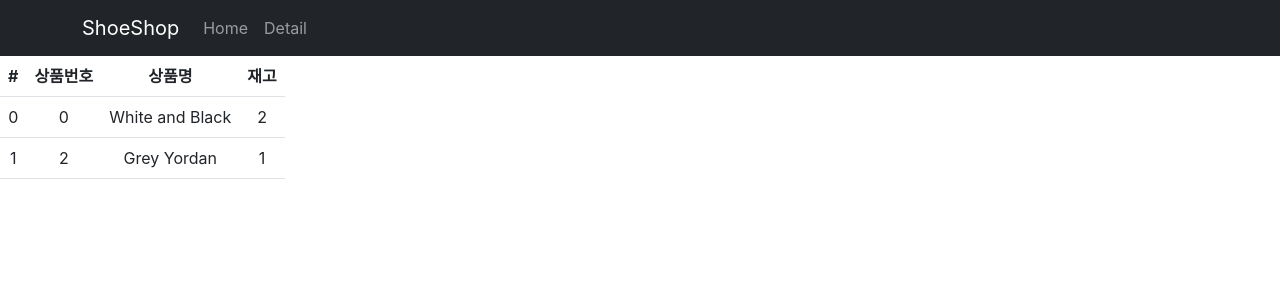
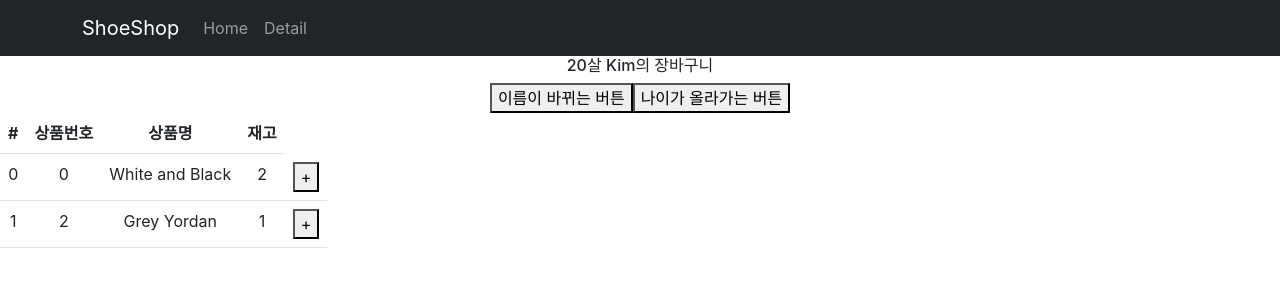
Before and after one commit to heejinssss/React-projects, a React (Create React App) app in the folder shopping/: page /cart in a window 1280 px wide. Shown: the top 300 px of the page. Built offline with nearby package versions, Linux system fonts and the light colour scheme.

Commit message:
Feat: store의 state 바꾸기

```diff
--- a/shopping/src/pages/Cart.js
+++ b/shopping/src/pages/Cart.js
@@ -1,10 +1,13 @@
 import { Table } from 'react-bootstrap';
-import { useSelector } from 'react-redux';
+import { useDispatch, useSelector } from 'react-redux';
+import { changeName, increaseAge } from '../store/userSlice.js';
 
 function Cart() {
 
   let state = useSelector((state)=>{ return state }) // Redux store에서 모든 state 가져옴
   console.log(state);
+  let dispatch = useDispatch(); // store.js로 요청을 보내는 함수
+
 //   // 중괄호와 return은 동시에 생략 가능
 //   let state = useSelector((state)=> state ) // Redux store에서 모든 state 가져옴
 //   console.log(state);
@@ -13,6 +16,9 @@ function Cart() {
 
   return (
     <div>
+    <h6>{state.user.age}살 { state.user.name }의 장바구니</h6>
+    <button onClick={()=>{dispatch(changeName())}}>이름이 바뀌는 버튼</button>
+    <button onClick={()=>{dispatch(increaseAge())}}>나이가 올라가는 버튼</button>
       <table>
         <Table>
         <thead>
@@ -31,6 +37,7 @@ function Cart() {
                 <td>{ state.cart[i].id }</td>
                 <td>{ state.cart[i].name }</td>
                 <td>{ state.cart[i].count }</td>
+                <td><button onClick={()=>{ }}>+</button></td>
               </tr>
             )
           }
--- a/shopping/src/store.js
+++ b/shopping/src/store.js
@@ -1,9 +1,25 @@
 import { configureStore, createSlice } from '@reduxjs/toolkit'
+import user from './store/userSlice.js';
 
-let user = createSlice({
-  name: 'user_info',
-  initialState: 'Bae'
-})
+// let user = createSlice({
+//   name: 'user_info',
+//   initialState: { name: 'Kim', age: 20 },
+//   reducers: {
+//     changeName(state) {
+//       state.name = 'Bae' // Immer.js
+//     },
+//     increaseAge(state) {
+//       state.age = state.age + 1
+//     }
+//     // , 함수2() {
+
+//     // }
+//   }
+// })
+
+// export let { changeName } = user.actions // destructuring 문법
+// // export let { 함수1, 함수2, 함수3, ... } = user.actions
+// export let { increaseAge } = user.actions // destructuring 문법
 
 let stock = createSlice({
   name: 'stock_info',
@@ -15,7 +31,7 @@ let cart = createSlice({
   initialState: [
     {id : 0, name : 'White and Black', count : 2},
     {id : 2, name : 'Grey Yordan', count : 1}
-  ]
+  ],
 })
 
 export default configureStore({
--- /dev/null
+++ b/shopping/src/store/userSlice.js
@@ -0,0 +1,23 @@
+import { createSlice } from '@reduxjs/toolkit'
+
+let user = createSlice({
+  name: 'user_info',
+  initialState: { name: 'Kim', age: 20 },
+  reducers: {
+    changeName(state) {
+      state.name = 'Bae' // Immer.js
+    },
+    increaseAge(state) {
+      state.age = state.age + 1
+    }
+    // , 함수2() {
+
+    // }
+  }
+})
+
+export let { changeName } = user.actions // destructuring 문법
+// export let { 함수1, 함수2, 함수3, ... } = user.actions
+export let { increaseAge } = user.actions // destructuring 문법
+
+export default user;
```
